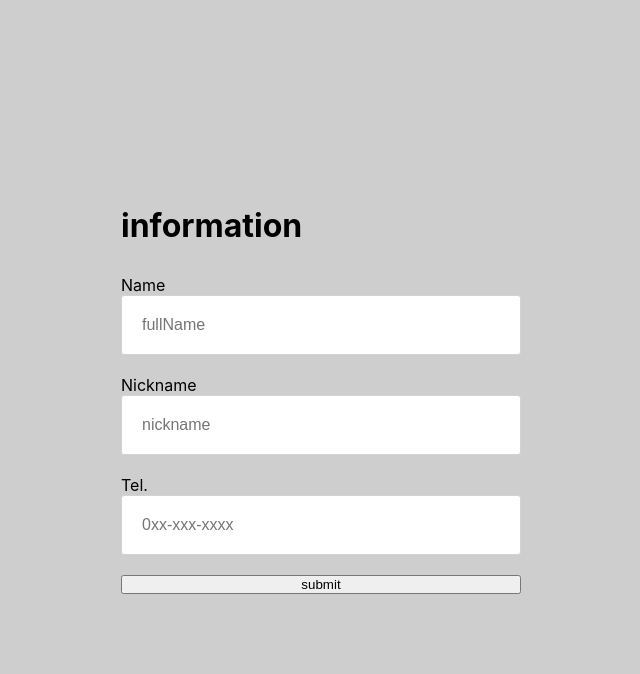
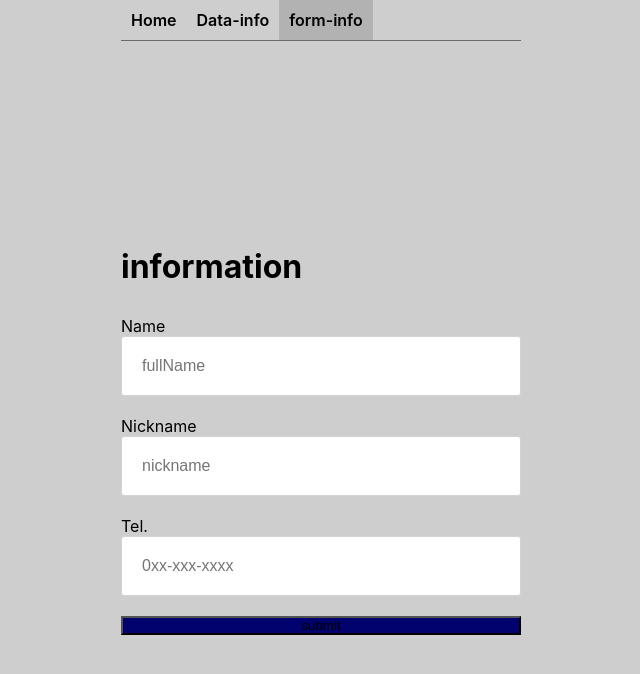
Before and after one commit to beem10101/React_FireBase, a React (Create React App) app: page /information in a window 1280 px wide. Shown: the top 674 px of the page, without its empty margins (319-959 px from the left). Built offline with nearby package versions, Linux system fonts and the light colour scheme.

Commit message:
10:23 3/7/22

```diff
--- a/package.json
+++ b/package.json
@@ -9,6 +9,7 @@
     "firebase": "^9.8.4",
     "react": "^18.2.0",
     "react-dom": "^18.2.0",
+    "react-router-dom": "^6.3.0",
     "react-scripts": "5.0.1",
     "web-vitals": "^2.1.4"
   },
--- a/src/App.css
+++ b/src/App.css
@@ -39,3 +39,8 @@ textarea {
   color: rgb(0, 0, 32);
   outline: none;
 }
+
+botton {
+  font-family: "inter",sans-serif;
+  color: aliceblue;
+}
--- a/src/App.js
+++ b/src/App.js
@@ -1,12 +1,20 @@
 import Project1 from "./components/Project1";
 import './App.css';
 import Showdata from "./components/Showdata";
+import { Route ,Routes } from "react-router-dom";
+import { HeaderApp } from "./nav/HeaderApp";
 
 function App() {
   return (
     <div className="App">
-      <Project1 />
-      {/* <Showdata /> */}
+      <HeaderApp />
+      <Routes>
+        {/* default */}
+        <Route path="/" element={<Project1 />}></Route>
+        {/* setpath */}
+        <Route path="/information" element={<Project1 />}></Route>
+        <Route path="/showdata" element={<Showdata />}></Route>
+      </Routes>
     </div>
   );
 }
--- a/src/components/Project1.js
+++ b/src/components/Project1.js
@@ -7,9 +7,11 @@ const Project1 = () => {
     const [name,setName] = useState("");
     const [tel, setTel] = useState("");
     const [nickname, setNickname] = useState("");
+    const [formLoad, setformLoad] = useState(false);
 
     const handleSubmit = (e) =>{
-        e.preventDefault();
+        // e.preventDefault();
+        setformLoad(true);
         db.collection('information').add({
          name: name,
          tel: tel,
@@ -17,10 +19,18 @@ const Project1 = () => {
         })
         .then(()=>{
         alert(" info add!!!");
+        setformLoad(false);
         })
         .catch((error)=>{
-          alert(error.message)}
-          )
+          alert(error.message)
+          setformLoad(false);
+        }
+        )
+
+        setName("");
+        setNickname("");
+        setTel("");
+
         // console.log()
     }
     return (
@@ -45,7 +55,7 @@ const Project1 = () => {
         <input placeholder='0xx-xxx-xxxx'
         value={tel} onChange={(e)=>setTel(e.target.value)}></input>
 
-        <button >submit</button>
+        <button type="submit" style={{background: formLoad ? "#ccc" : "rgb(2, 2, 110)"}}>submit</button>
     </form>
   )
 }
--- a/src/index.js
+++ b/src/index.js
@@ -3,11 +3,14 @@ import ReactDOM from 'react-dom/client';
 import './index.css';
 import App from './App';
 import reportWebVitals from './reportWebVitals';
+import { BrowserRouter } from 'react-router-dom';
 
 const root = ReactDOM.createRoot(document.getElementById('root'));
 root.render(
   <React.StrictMode>
-    <App />
+    <BrowserRouter>
+      <App />
+    </BrowserRouter>
   </React.StrictMode>
 );
 
--- /dev/null
+++ b/src/nav/HeaderApp.css
@@ -0,0 +1,13 @@
+.app-header {
+    border-bottom: 1px solid rgb(106, 106, 106);
+}
+.app-header-item{
+    color: rgb(0, 0, 0);
+    font-weight: 600;
+    display: inline-block;
+    padding: 10px;
+    text-decoration: none;
+}
+.app-header-item-active{
+    background-color: rgb(178,178,178);
+}
--- /dev/null
+++ b/src/nav/HeaderApp.js
@@ -0,0 +1,16 @@
+import { NavLink } from "react-router-dom";
+import "./HeaderApp.css"
+export const HeaderApp = () => {
+    function getNavClass(navLinkProps){
+        let navClass = 'app-header-item';
+        if (navLinkProps.isActive) navClass += ' app-header-item-active';
+        return navClass;
+    }
+return (
+    <div className='app-header'>
+        <NavLink className={getNavClass} to="/">Home</NavLink>
+        <NavLink className={getNavClass} to="/Showdata">Data-info</NavLink>
+        <NavLink className={getNavClass}to="/information">form-info</NavLink>
+    </div>
+  )
+}
```
Also changed, not shown: 1 other file (tests, documents, lock files or other folders).
